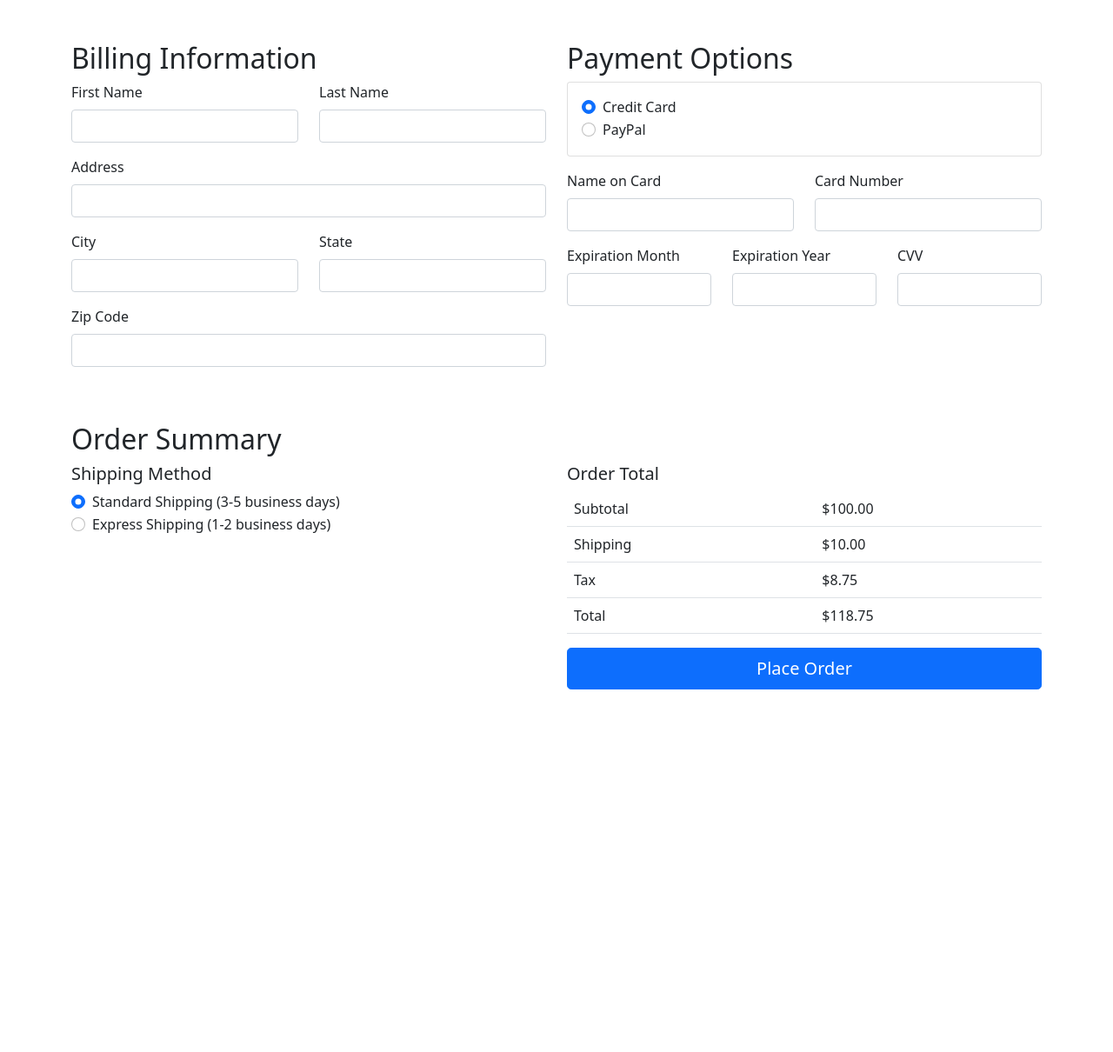
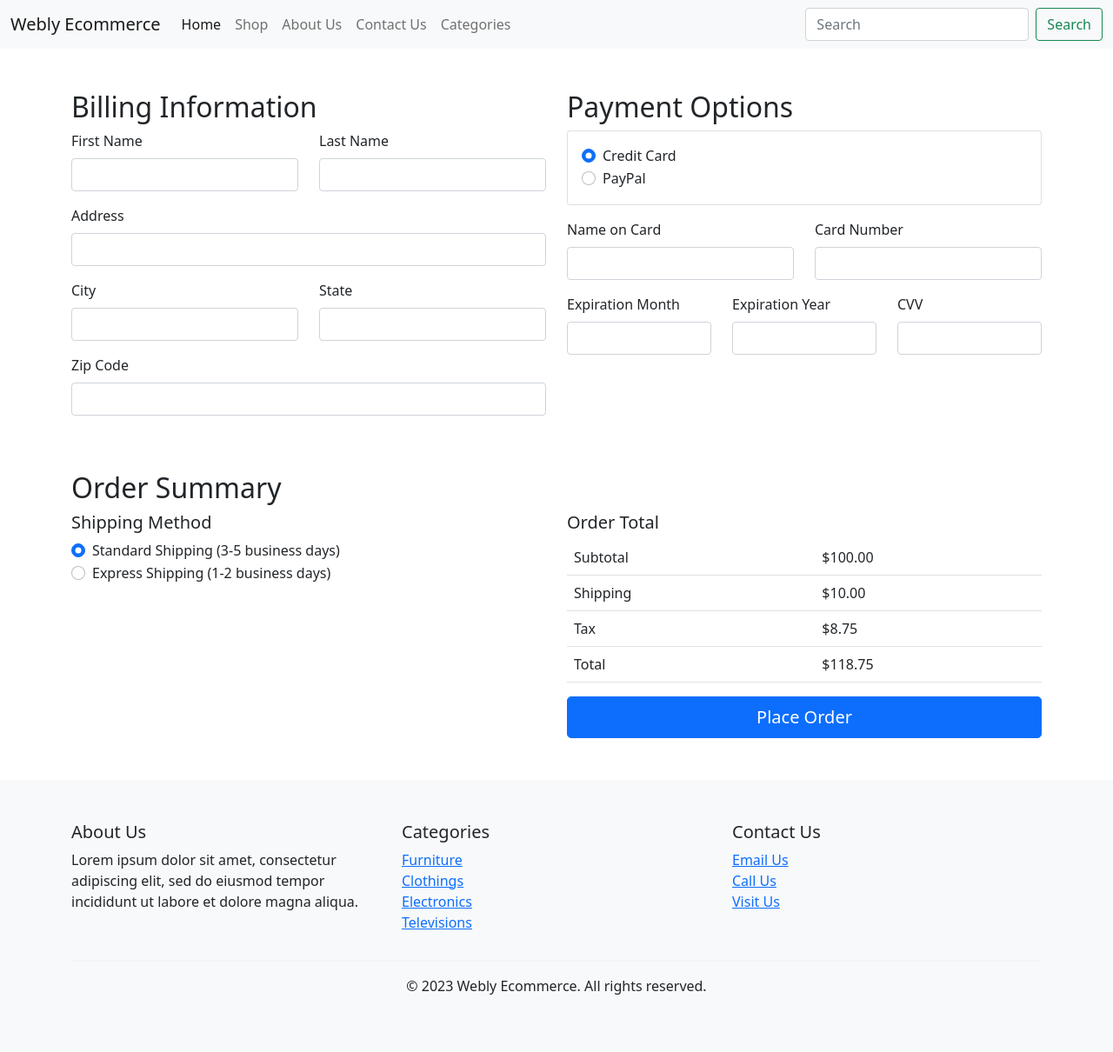
Before and after one commit to vknan/Webly_Ecommerce, a plain HTML site: page checkout.html in a window 1280 px wide. Shown: the whole page at 87% size. Before the commit the page ends 841 px from the top, so only its background shows below. Drawn offline with nearby package versions, Linux system fonts and the light colour scheme.

Commit message:
modified

```diff
--- a/checkout.html
+++ b/checkout.html
@@ -11,6 +11,39 @@
     <link rel="stylesheet" href="https://cdn.jsdelivr.net/npm/bootstrap@5.0.0/dist/css/bootstrap.min.css">
 </head>
 <body>
+    <!-- Navigation Bar -->
+    <nav class="navbar navbar-expand-lg navbar-light bg-light">
+        <div class="container-fluid">
+            <a class="navbar-brand" href="index.html">Webly Ecommerce</a>
+            <button class="navbar-toggler" type="button" data-bs-toggle="collapse" data-bs-target="#navbarNav"
+                aria-controls="navbarNav" aria-expanded="false" aria-label="Toggle navigation" data-bs-auto-close="true">
+                <span class="navbar-toggler-icon"></span>
+            </button>
+            <div class="collapse navbar-collapse" id="navbarNav">
+                <ul class="navbar-nav me-auto mb-2 mb-lg-0">
+                    <li class="nav-item">
+                        <a class="nav-link active" aria-current="page" href="index.html" data-bs-dismiss="collapse">Home</a>
+                    </li>
+                    <li class="nav-item">
+                        <a class="nav-link" href="shop.html" data-bs-dismiss="collapse">Shop</a>
+                    </li>
+                    <li class="nav-item">
+                        <a class="nav-link" href="#" data-bs-dismiss="collapse">About Us</a>
+                    </li>
+                    <li class="nav-item">
+                        <a class="nav-link" href="#" data-bs-dismiss="collapse">Contact Us</a>
+                    </li>
+                    <li class="nav-item">
+                        <a class="nav-link" href="#" data-bs-dismiss="collapse">Categories</a>
+                    </li>
+                </ul>
+                <form class="d-flex">
+                    <input class="form-control me-2" type="search" placeholder="Search" aria-label="Search">
+                    <button class="btn btn-outline-success" type="submit">Search</button>
+                </form>
+            </div>
+        </div>
+    </nav>
     <main class="container py-5">
         <div class="row">
             <div class="col-md-6">
@@ -148,6 +181,39 @@
             </div>
         </div>
     </main>
+    <footer class="footer mt-auto py-5" style="background-color: #F8F9FA;">
+        <div class="container">
+          <div class="row">
+            <div class="col-md-4">
+              <h5>About Us</h5>
+              <p>Lorem ipsum dolor sit amet, consectetur adipiscing elit, sed do eiusmod tempor incididunt ut labore et dolore magna aliqua.</p>
+            </div>
+            <div class="col-md-4">
+              <h5>Categories</h5>
+              <ul class="list-unstyled">
+                <li><a href="#">Furniture</a></li>
+                <li><a href="#">Clothings</a></li>
+                <li><a href="#">Electronics</a></li>
+                <li><a href="#">Televisions</a></li>
+              </ul>
+            </div>
+            <div class="col-md-4">
+              <h5>Contact Us</h5>
+              <ul class="list-unstyled">
+                <li><a href="#">Email Us</a></li>
+                <li><a href="#">Call Us</a></li>
+                <li><a href="#">Visit Us</a></li>
+              </ul>
+            </div>
+          </div>
+          <div class="row">
+            <div class="col-md-12 text-center">
+              <hr style="border-top: 1px solid #ddd;">
+              <p style="margin-top: 10px;">&copy; 2023 Webly Ecommerce. All rights reserved.</p>
+            </div>
+          </div>
+        </div>
+      </footer>
 
     <!-- Bootstrap JavaScript -->
     <script src="https://cdn.jsdelivr.net/npm/bootstrap@5.0.0/dist/js/bootstrap.min.js"></script>
```
Also changed, not shown: cart.html (+6 -6 lines), index.html (+2 -2 lines), product.html (+2 -2 lines), shop.html (+2 -2 lines).
